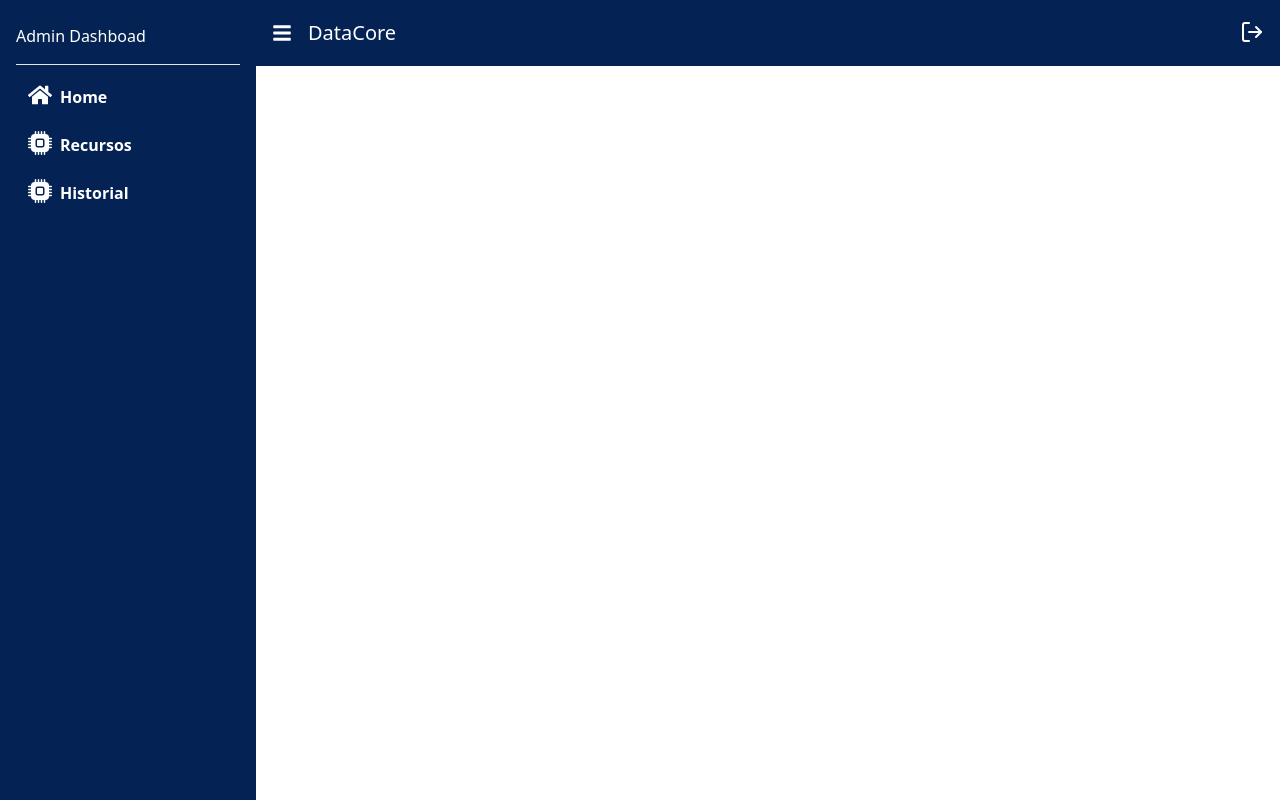
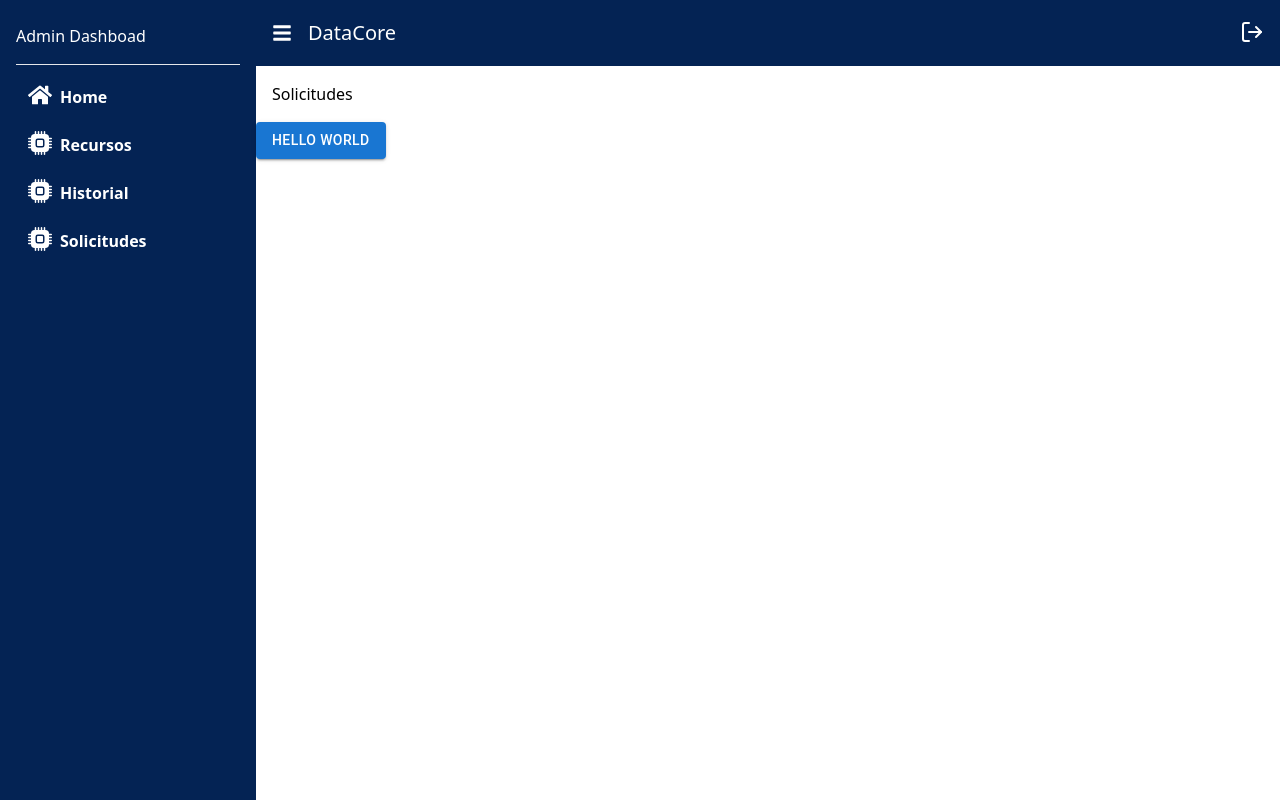
Before and after one commit to Shinoa12/datacore_frontend, a React (Vite) app: page /Solicitudes in a window 1280 px wide. Built offline with nearby package versions, Linux system fonts and the light colour scheme.

Commit message:
Reinstalar node_modules & agregar MUI

```diff
--- a/package.json
+++ b/package.json
@@ -10,6 +10,9 @@
     "preview": "vite preview"
   },
   "dependencies": {
+    "@emotion/react": "^11.11.4",
+    "@emotion/styled": "^11.11.5",
+    "@mui/material": "^5.15.16",
     "axios": "^1.6.8",
     "react": "^18.2.0",
     "react-dom": "^18.2.0",
--- a/src/App.jsx
+++ b/src/App.jsx
@@ -4,6 +4,7 @@
 import Navbar from './components/Navigate/NavBar';
 import Recursos from './pages/Recursos'
 import Historial from './pages/Historial'
+import Solicitudes from './pages/Solicitudes'
 import Home from './pages/Home'
 import './App.css'
 
@@ -27,6 +28,7 @@
             <Route path="/Home" element={<Home />} />
             <Route path="/Recursos" element={<Recursos />} />
             <Route path="/Historial" element={<Historial />} />
+            <Route path="/Solicitudes" element={<Solicitudes />} />
           </Routes>
         </div>
       </BrowserRouter>
--- a/src/components/Navigate/SideBar.jsx
+++ b/src/components/Navigate/SideBar.jsx
@@ -37,7 +37,14 @@
             </button>
           </li>
         </Link>
-
+        <Link to="Solicitudes">
+          <li className="mb-2 rounded hover:shadow hover:bg-blue-500 py-2">
+            <button className="px-3">
+              <BsCpuFill className="inline-block w-6 h-6 mr-2 -mt-2"></BsCpuFill>
+              Solicitudes
+            </button>
+          </li>
+        </Link>
       </ul>
     </div>
   )
--- /dev/null
+++ b/src/pages/Solicitudes.jsx
@@ -0,0 +1,11 @@
+import * as React from 'react';
+import Button from '@mui/material/Button';
+
+function Solicitudes () {
+
+    return (
+        <><div className="row m-4">Solicitudes</div><Button variant="contained">Hello world</Button></>
+    )
+}
+
+export default Solicitudes
```
Also changed, not shown: 2 other files (tests, documents, lock files or other folders).
